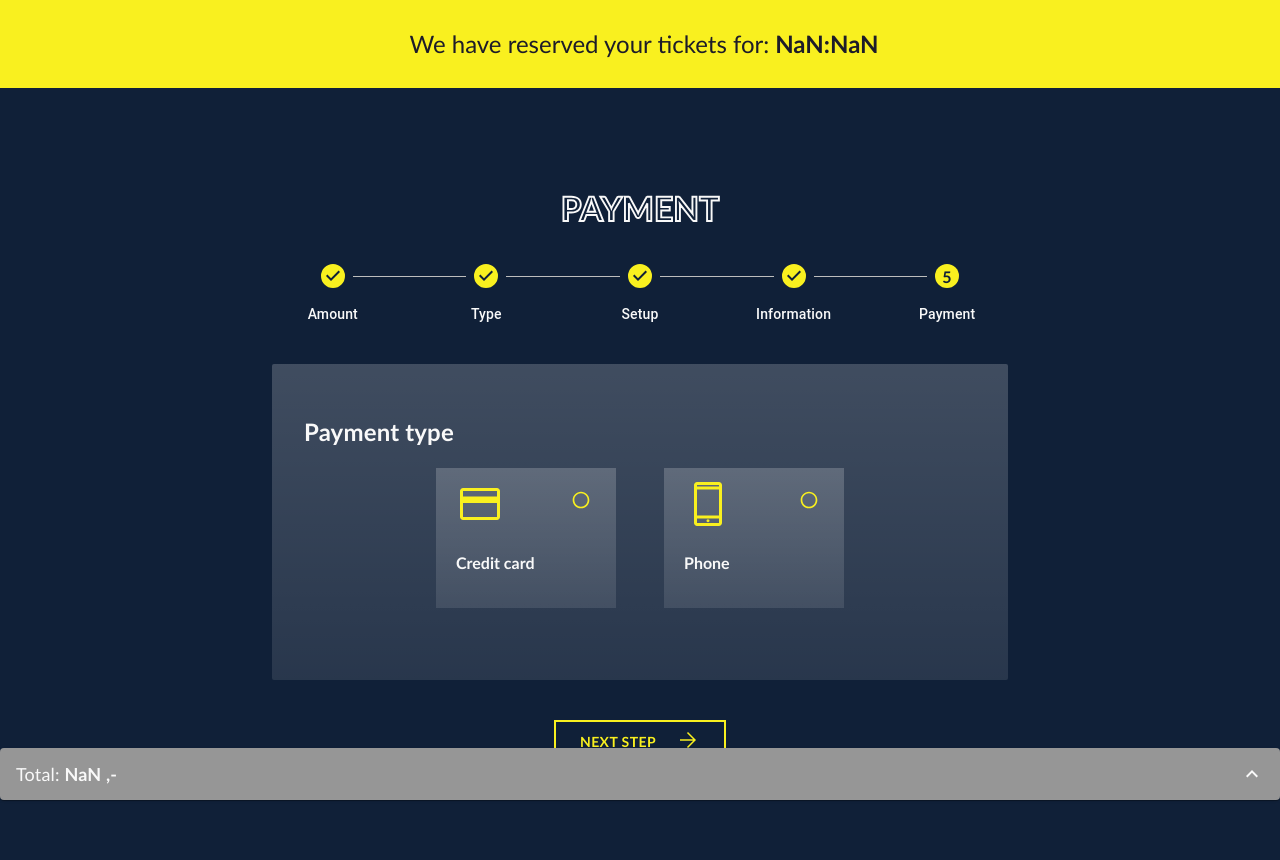
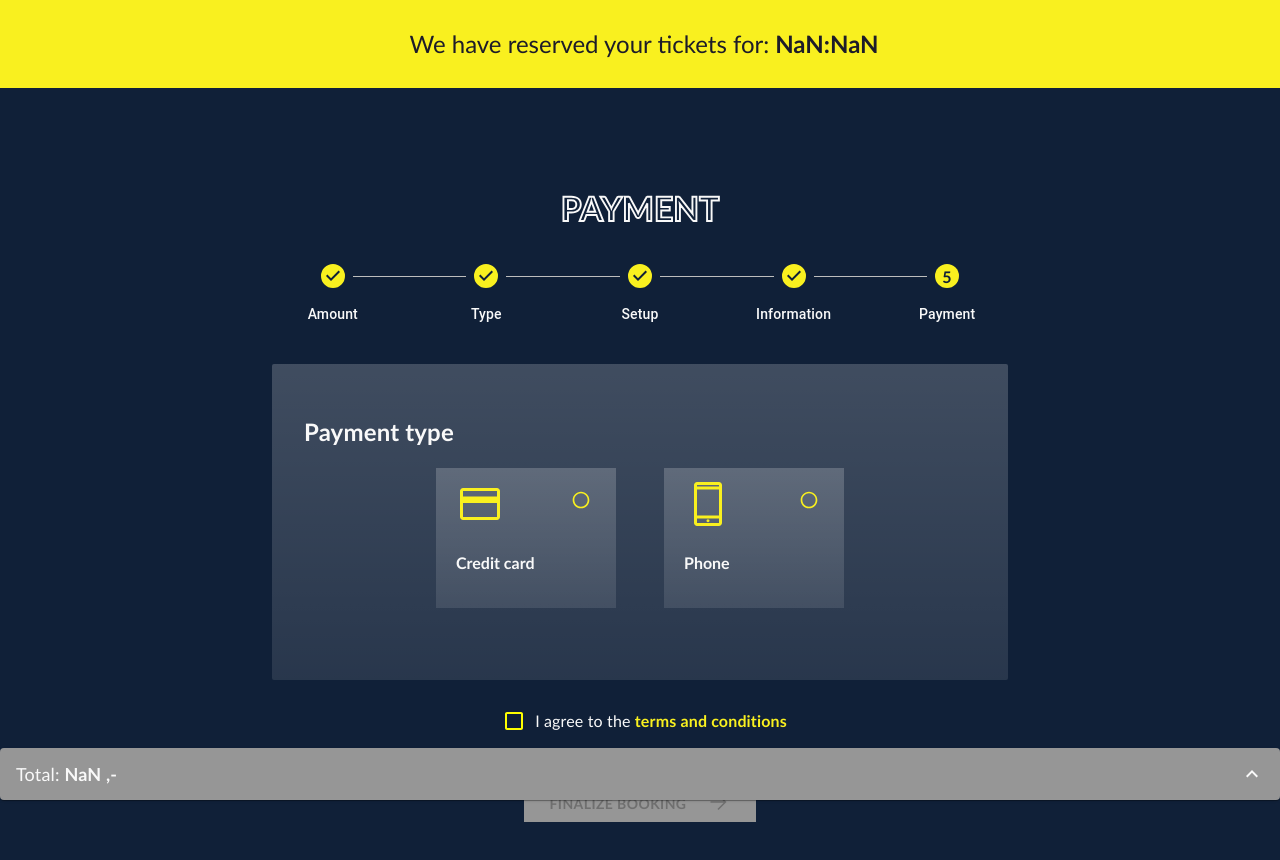
Before and after one commit to TheFred94/booking_flow_EXAM, a Next.js app: page /payment in a window 1280 px wide. Shown: the top 860 px of the page. Before the commit the page ends 808 px from the top, so only its background shows below. Built offline with nearby package versions, Linux system fonts and the light colour scheme; a web font is replaced by a local one.

Commit message:
terms and conditions works and is sent to Supabase

```diff
--- a/src/pages/payment.js
+++ b/src/pages/payment.js
@@ -18,6 +18,9 @@ import Step from "@mui/material/Step";
 import StepLabel from "@mui/material/StepLabel";
 import { PaymentPhoneField } from "../components/PaymentPhoneField";
 import { PaymentType } from "../components/PaymentType";
+import FormGroup from "@mui/material/FormGroup";
+import FormControlLabel from "@mui/material/FormControlLabel";
+import { Checkbox } from "@mui/material";
 
 export default function payment(props) {
   const [bookingDetails, setBookingDetails] = useContext(BookingInformation);
@@ -25,6 +28,23 @@ export default function payment(props) {
   const [formArray, setFormArray] = useState([]);
   const [selectedPaymentType, setSelectedPaymentType] = useState("");
   const router = useRouter();
+
+  const [isChecked, setIsChecked] = useState(false);
+
+  function changeIsChecked() {
+    isChecked ? setIsChecked(false) : setIsChecked(true);
+  }
+
+  function updateBookingDetails() {
+    setBookingDetails((prev) => ({
+      ...prev,
+      termsAndConditions: isChecked,
+    }));
+  }
+
+  useEffect(() => {
+    updateBookingDetails();
+  }, [isChecked]);
 
   // styling for modal
   const style = {
@@ -206,13 +226,52 @@ export default function payment(props) {
             />
           )}
         </div>
+        <FormGroup className="flex items-center">
+          <FormControlLabel
+            control={
+              <Checkbox
+                onChange={changeIsChecked}
+                checked={isChecked}
+                sx={{
+                  "& .MuiSvgIcon-root": {
+                    color: "yellow",
+                    "&.Mui-checked": {
+                      color: "yellow",
+                    },
+                    ".MuiTouchRippe-root": {
+                      color: "yellow",
+                    },
+                    "&.MuiCheckbox-root": {
+                      fontFamily: "var(--font-josefin)",
+                    },
+                  },
+                }}
+              />
+            }
+            label={
+              <Typography style={{ fontFamily: "var(--font-josefin" }}>
+                I agree to the <strong className="text-color-yellow"> terms and conditions</strong>
+              </Typography>
+            }
+            className="flex items-center pt-5 font-sans text-color-white"
+          />
+        </FormGroup>
         <div className="  mt-10 flex justify-center">
-          <Button
-            className=" mb-10 h-10 gap-5 place-self-center rounded-none border-2 border-solid border-color-yellow px-6 font-sans font-semibold text-color-yellow hover:bg-color-yellow hover:text-color-black "
-            onClick={confirmTickets}
-          >
-            <span className="pt-1">Next step</span> <span className="material-symbols-outlined">arrow_forward</span>
-          </Button>
+          {isChecked === false ? (
+            <Button
+              disabled={true}
+              className=" mb-10 h-10 gap-5 place-self-center rounded-none border-2 border-solid border-color-gray bg-color-gray px-6 font-sans font-semibold text-color-black hover:bg-color-yellow hover:text-color-black "
+            >
+              <span className="pt-1">Finalize booking</span> <span className="material-symbols-outlined">arrow_forward</span>
+            </Button>
+          ) : (
+            <Button
+              className=" mb-10 h-10 gap-5 place-self-center rounded-none border-2 border-solid border-color-yellow px-6 font-sans font-semibold text-color-yellow hover:bg-color-yellow hover:text-color-black"
+              onClick={confirmTickets}
+            >
+              <span className="pt-1">Finalize booking</span> <span className="material-symbols-outlined">arrow_forward</span>
+            </Button>
+          )}
         </div>
 
         {/* ------------- logger button  ---------------- */}
```
